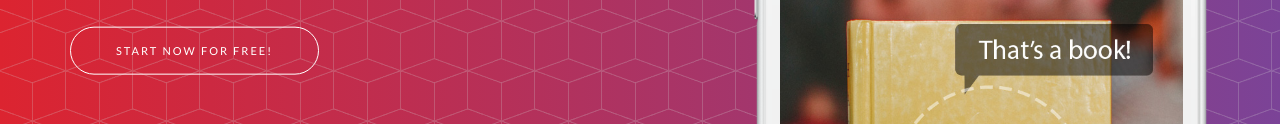
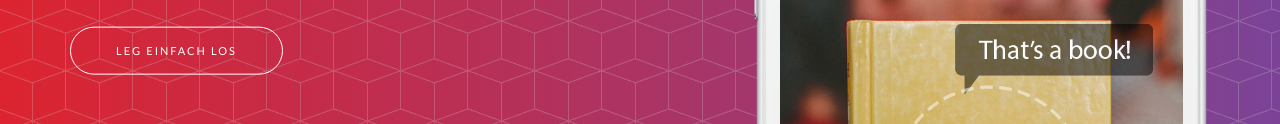
Before and after one commit to hannahwlf/cms, a website: page index.html in a window 1280 px wide. Shown: the part 392-516 px from the top of the page. Drawn offline with nearby package versions, Linux system fonts and the light colour scheme; a web font is replaced by a local one.

Commit message:
text aenderung

```diff
--- a/index.html
+++ b/index.html
@@ -79,7 +79,7 @@
                             <h1>
                               Nochmal.
                             </h1>
-                            <a href="#download" class="btn btn-outline btn-xl page-scroll">Start Now for Free!</a>
+                            <a href="#download" class="btn btn-outline btn-xl page-scroll">Leg einfach los</a>
                         </div>
                     </div>
                 </div>
```
